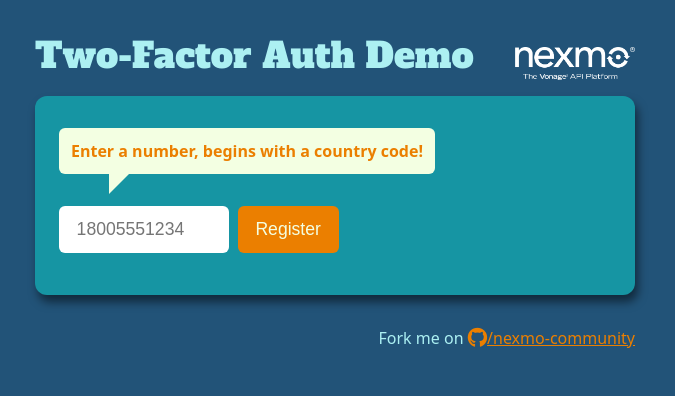
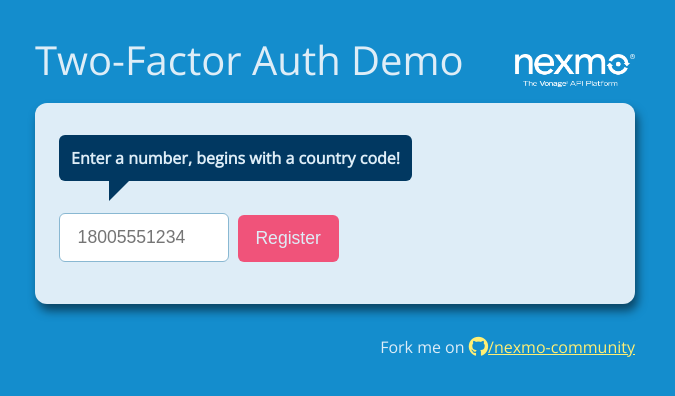
Before and after one commit to nexmo-community/nexmo-2fa-demo, a website: page views/index.html in a window 1280 px wide. Shown: the whole page, without its empty margins (305-980 px from the left). Drawn offline with nearby package versions, Linux system fonts and the light colour scheme.

Commit message:
style change. add .env-test

```diff
--- a/views/css/style.css
+++ b/views/css/style.css
@@ -1,29 +1,29 @@
 * { -moz-box-sizing: border-box; -webkit-box-sizing: border-box; box-sizing: border-box; }
 
-/* Color Theme
-#225378 dark blue
-#1695A3 teal
-#ACF0F2 pale blue
-#F3FFE2 pale yellow
-#EB7F00 orange
+/* Nexmo Brand Color Theme
+#148dcd Main Blue
+#002744 Blue black
+#deedf7 Faint gray
+#f0537a Magenta - Accent color
+#ffef74 Yellow - Accent color
 */
 body {
-  background: #225378;
-  color: #ACF0F2;
+  background: #148dcd;
+  color: #deedf7;
 }
 #main {
-  background: #1695A3;
+  background: #deedf7;
 }
 .intro {
-  background: #F3FFE2;
-  color: #EB7F00
+  background: #013861;
+  color: #deedf7
 } /* also .intro:before */
 a {
-  color: #EB7F00;
+  color: #ffef74;
 }
 input[type=submit] {
-  background: #EB7F00;
-  color: #F3FFE2;
+  background: #f0537a;
+  color: #deedf7;
 }
 .fa-key {
   background: #ACF0F2;
@@ -38,7 +38,7 @@
 body {
   padding: 0;
   margin: 0;
-  font-family: 'Noto Sans', sans-serif;
+  font-family: 'Open Sans', sans-serif;
   background-size: cover;
 }
 h1, h2, h3 {
@@ -60,8 +60,7 @@
   justify-content: space-between;
 }
 header h1 {
-  font-family: 'Alfa Slab One';
-  font-size: 1.5em;
+  font-size: 5.5vw;
   font-weight: normal;
 }
 header .logo {
@@ -89,9 +88,7 @@
 }
 input[type=tel] {
   width: 170px;
-}
-input[type=text] {
-  flex-grow: 1;
+  border: 1px solid #89b8d2;
 }
 input[type=submit]:active {
   position: relative;
@@ -122,7 +119,7 @@
   left: 50px;
   top: 46px;
   border: 10px solid;
-  border-color: #F3FFE2 transparent transparent #F3FFE2;
+  border-color: #013861 transparent transparent #013861;
 }
 .response {
   color: #f7d51b;
@@ -146,9 +143,9 @@
   font-size: 1.5em;
 }
 
-@media (min-width: 640px) {
+@media (min-width: 50em) {
   header h1 {
-    font-size: 2.2em;
+    font-size: 40px;
   }
   header .logo {
     width: 120px;
--- a/views/index.html
+++ b/views/index.html
@@ -8,7 +8,7 @@
   <meta name="description" content="Nexmo SMS Demo">
   <meta name="author" content="Tomomi Imura  @girlie_mac">
   <meta name="viewport" content="width=device-width, initial-scale=1.0">
-  <link rel="stylesheet" href="https://fonts.googleapis.com/css?family=Alfa+Slab+One">
+  <link rel="stylesheet" href="https://fonts.googleapis.com/css?family=Open+Sans">
   <link rel="stylesheet" href="https://opensource.keycdn.com/fontawesome/4.6.3/font-awesome.min.css" integrity="sha384-Wrgq82RsEean5tP3NK3zWAemiNEXofJsTwTyHmNb/iL3dP/sZJ4+7sOld1uqYJtE" crossorigin="anonymous">
   <link rel="stylesheet" href="css/style.css">
 </head>
```
Also changed, not shown: LICENSE.md, 1 other file.
